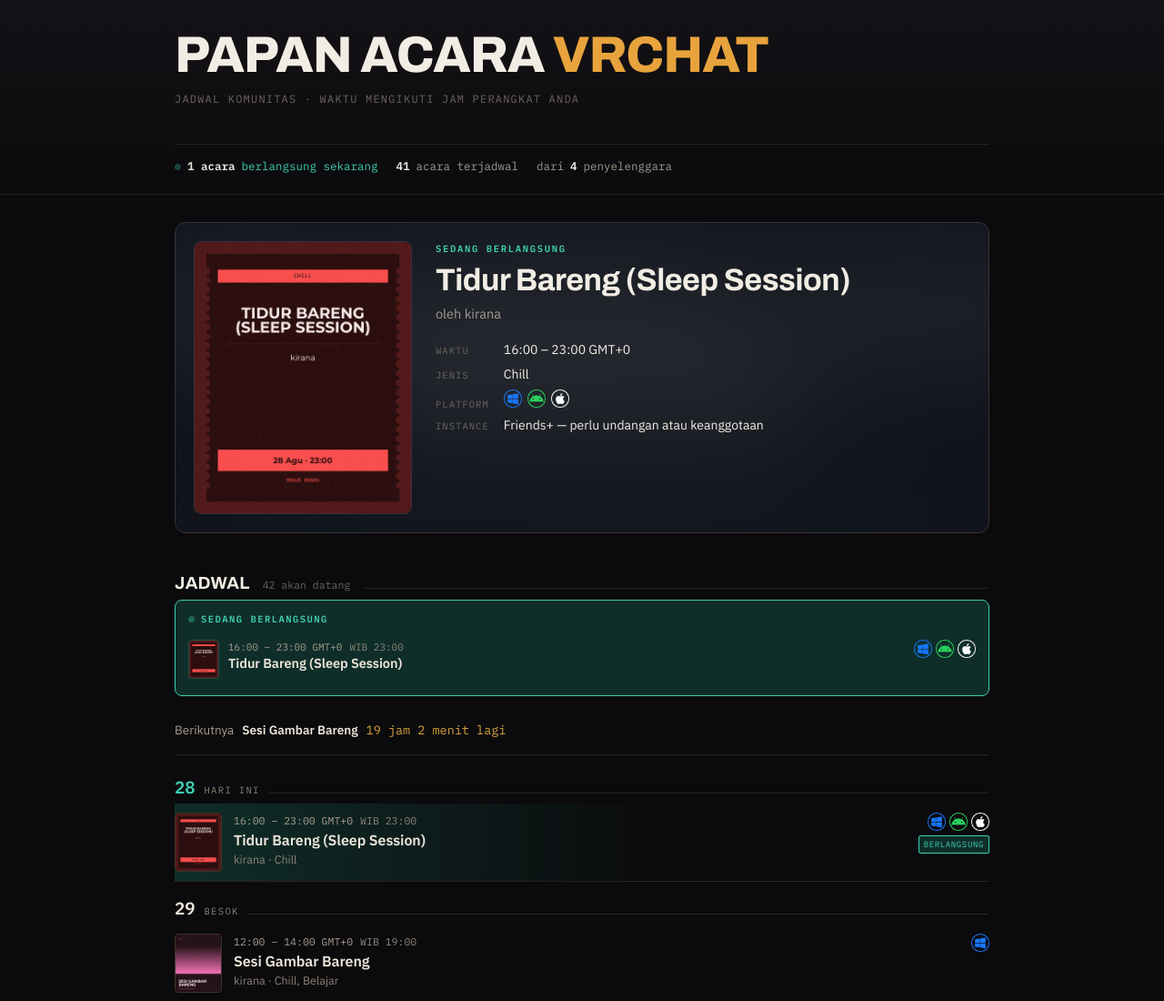
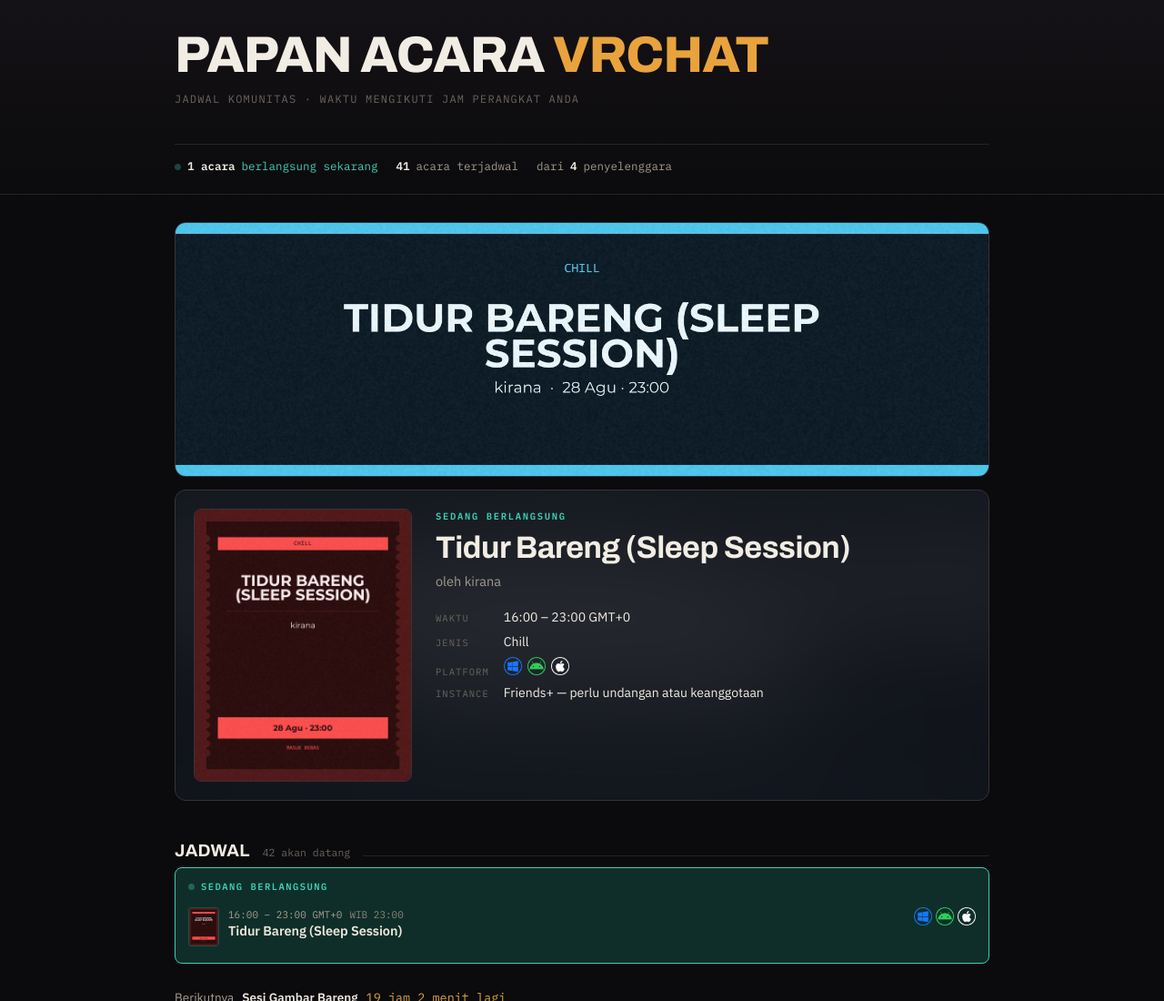
Before and after one commit to bayusegara27/vrc-event, a plain HTML site: page index.html in a window 1280 px wide. Shown: the top 1100 px of the page at 91% size. Drawn offline with Linux system fonts and the light colour scheme.

Commit message:
perbarui media: 56 acara
Diterbitkan otomatis oleh papan acara.

```diff
--- a/index.html
+++ b/index.html
@@ -64,6 +64,13 @@
    Posternya yang jadi pahlawan halaman. Itu satu-satunya bagian yang dibuat
    penyelenggara sendiri, dan satu-satunya yang benar-benar berbeda tiap
    acara — jadi ia yang pantas paling besar. */
+/* Banner acara, 16:5. Tampil melintang di atas kartu — itu memang bentuk dan
+   tempat yang dituju saat penyelenggara membuatnya. Poster tegak di dalam
+   kartu; keduanya tidak saling menggantikan. */
+.spanduk-utama{aspect-ratio:16/5;border-radius:12px;overflow:hidden;
+  border:1px solid var(--rule-2);background:var(--panel);margin-bottom:14px}
+.spanduk-utama img{width:100%;height:100%;object-fit:cover;display:block}
+
 .sorot{padding:30px 0 6px}
 .kartu{display:grid;grid-template-columns:minmax(0,240px) minmax(0,1fr);gap:26px;
   background:var(--panel);border:1px solid var(--rule-2);border-radius:12px;
@@ -252,7 +259,10 @@
   const spanduk = (e.banner_slot != null && e.banner_slot >= 0)
     ? `banner/${e.banner_slot}.jpg` : null;
 
-  wadah.innerHTML = `<article class="kartu">
+  wadah.innerHTML = `${spanduk
+    ? `<div class="spanduk-utama"><img src="${spanduk}" alt="Banner ${esc(e.title)}"></div>`
+    : ""}
+  <article class="kartu">
     ${(spanduk || gbr) ? `<div class="aura"
        style="background-image:url('${spanduk || gbr}')"></div>` : ""}
     <div class="gbr">${gbr ? `<img src="${gbr}" alt="Poster ${esc(e.title)}">` : ""}</div>
```
